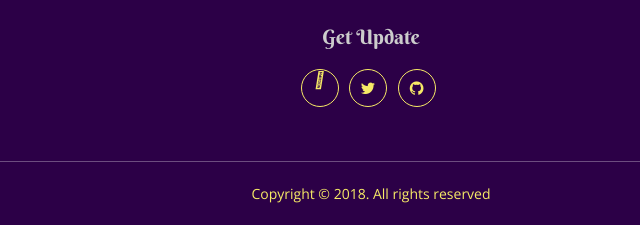
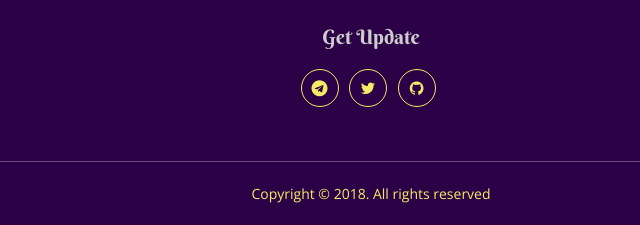
Before and after one commit to cryptowebservice/Pumpkin_Webpage, a plain HTML site: page index.html in a window 1280 px wide. Shown: the part 4763-4988 px from the top of the page, 269-909 px from the left. Drawn offline with nearby package versions, Linux system fonts and the light colour scheme; a script that the page names is missing.

Commit message:
Update index.html

```diff
--- a/index.html
+++ b/index.html
@@ -495,7 +495,7 @@
                             <div class="cont-icon">
                                 <h6>Get Update</h6>
                                 <ul>
-                                    <li><a href="https://t.me/pumpkindoge"><i class="fab fa-telegram"></i></a></li>
+                                    <li><a href="https://t.me/pumpkindoge"><i class="fa fa-telegram"></i></a></li>
                                     <li><a href="#"><i class="fa fa-twitter"></i></a></li>
                                     <li><a href="#"><i class="fa fa-github"></i></a></li>
                                 </ul>
```
